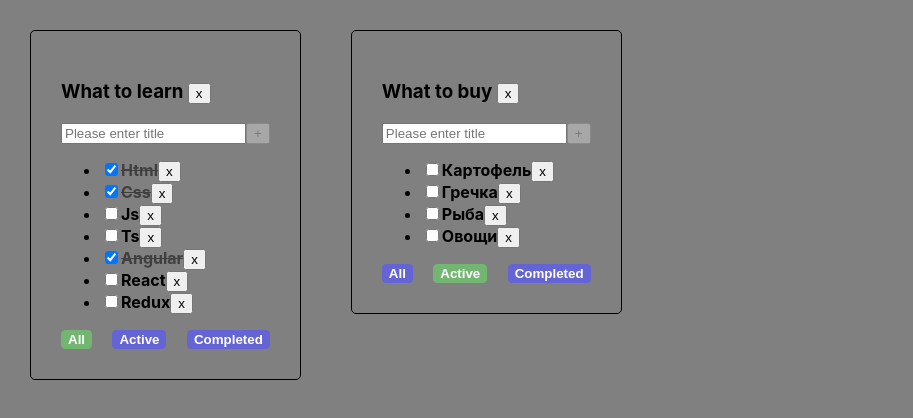
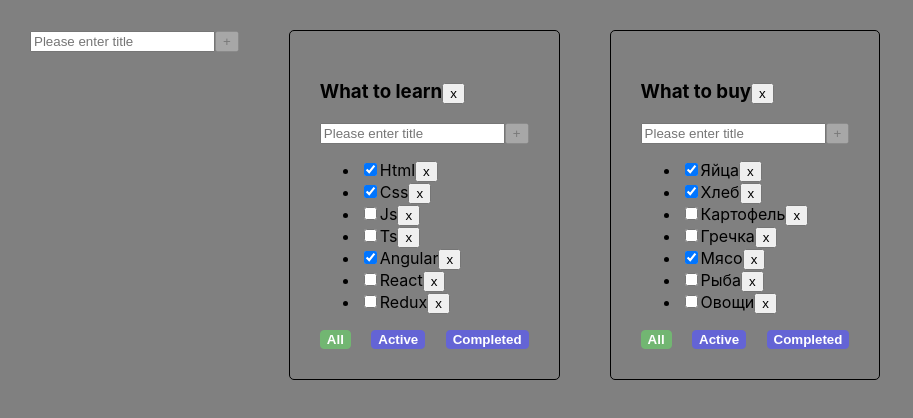
Before and after one commit to maskal2719/to-do, a React (Create React App) app: page / in a window 1280 px wide. Shown: the top 418 px of the page, without its empty margins (0-913 px from the left). Built offline with nearby package versions, Linux system fonts and the light colour scheme.

Commit message:
lesson 6

```diff
--- /dev/null
+++ b/src/AddItemForm.tsx
@@ -0,0 +1,57 @@
+import React, {ChangeEvent, useState} from 'react';
+
+type AddItemFormPropsType = {
+    callBack: (title: string) => void
+
+}
+
+export const AddItemForm = (props: AddItemFormPropsType) => {
+
+    const [title, setTitle] = useState('')
+    const [error, setError] = useState<boolean>(false)
+    const maxLengthUserMessage: number = 15;
+    const isUserMessageToLong: boolean = title.length > maxLengthUserMessage
+
+    const userMaxLength = error && <div style={{color: 'red'}}>Title is required</div>
+    const inputErrorMessage = error || isUserMessageToLong ? 'input-error' : ''
+    const userErrorMessage = isUserMessageToLong && <div style={{color: 'red'}}>Task title is so long</div>
+    const isAddBtnDisabled: boolean = title.length < 3 || title.length > 15
+
+    const addTask = () => {
+        const trimmedTitle = title.trim()
+        if (trimmedTitle) {
+            props.callBack(title)
+        } else {
+            setError(true)
+        }
+        setTitle('')
+    }
+
+    const onKeyDownAddTask = (event: React.KeyboardEvent) => {
+        event.key === 'Enter' && addTask()
+    }
+    const changeLocalTitle = (event: ChangeEvent<HTMLInputElement>) => {
+        error && setError(false)
+        setTitle(event.currentTarget.value)
+    }
+
+
+
+    return (
+        <div>
+            <input
+                value={title}
+                onChange={changeLocalTitle}
+                onKeyDown={onKeyDownAddTask}
+                placeholder={'Please enter title'}
+                className={inputErrorMessage}
+            />
+            <button disabled={isAddBtnDisabled} onClick={() => {
+                addTask()
+            }}>+
+            </button>
+            {userMaxLength}
+            {userErrorMessage}
+        </div>
+    );
+};
--- a/src/App.tsx
+++ b/src/App.tsx
@@ -2,6 +2,7 @@ import React, {useState} from 'react';
 import './App.css';
 import TodoList, {TaskType} from "./TodoList";
 import {v1} from "uuid";
+import {AddItemForm} from "./AddItemForm";
 
 //crud
 //R - filter, sort, search
@@ -20,7 +21,7 @@ const App = () => {
 
     let [todolists, setTodolists] = useState<Array<TodolistsType>>([
         {id: todolistId1, title: 'What to learn', filter: 'all'},
-        {id: todolistId2, title: 'What to buy', filter: 'active'},
+        {id: todolistId2, title: 'What to buy', filter: 'all'},
     ])
 
     let [tasks, setTasks] = useState({
@@ -78,10 +79,26 @@ const App = () => {
         delete tasks[todolistId]
     }
 
+    const addTodolist = (newTitle: string) => {
+        const newId = v1()
+        let newTodoList: TodolistsType = {id:newId, title: newTitle, filter: 'all'}
+        setTodolists([newTodoList, ...todolists])
+        setTasks({...tasks, [newId] : []})
+    }
+
+    const updateTask = (title: string, todolistId: string, taskId: string) => {
+        setTasks({...tasks, [todolistId]: tasks[todolistId].map(el=> el.id === taskId ?  {...el, id: taskId, title: title} : el )});
+    }
+
+    const changeTodolistTitle = (todolistId: string, title: string) => {
+        setTodolists(todolists.map(tl => tl.id === todolistId ? {...tl, title} : tl))
+    }
+
 
 
     return (
         <div className="App">
+            <AddItemForm callBack={addTodolist}/>
             {todolists.map(el => {
 
                 const getFilteredTasks = (tasks: TaskType[], filter: FilterValueType): TaskType[] => {
@@ -109,6 +126,8 @@ const App = () => {
                         changeTaskStatus={changeTaskStatus}
                         todolistId={el.id}
                         removeTodolist={removeTodolist}
+                        updateTask={updateTask}
+                        changeTodolistTitle={changeTodolistTitle}
                     />
                 )
             })}
--- /dev/null
+++ b/src/EditableSpan.tsx
@@ -0,0 +1,33 @@
+import React, {ChangeEvent, useState} from 'react';
+
+type EditableSpan = {
+    oldTitle: string
+    callBack: (title: string) => void
+}
+
+const EditableSpan = (props: EditableSpan) => {
+
+    const [edit, setEdit] = useState<boolean>(false)
+    const [newTitle, setNewTitle] = useState(props.oldTitle)
+
+    const editHandler = () => {
+        setEdit(!edit)
+        addTask()
+    }
+
+    const onChangeHandler = (e: ChangeEvent<HTMLInputElement>) => {
+        setNewTitle(e.currentTarget.value)
+    }
+
+    const addTask = () => {
+        props.callBack(newTitle)
+    }
+
+    return (
+        !edit ? <span onDoubleClick={editHandler}>{props.oldTitle}</span>
+            : <input onBlur={editHandler} value={newTitle} autoFocus type="text" onChange={onChangeHandler}/>
+
+    );
+};
+
+export default EditableSpan;
--- a/src/TodoList.tsx
+++ b/src/TodoList.tsx
@@ -1,16 +1,20 @@
 import React, {ChangeEvent, ChangeEventHandler, RefObject, useRef, useState} from 'react';
 import {FilterValueType} from "./App";
+import {AddItemForm} from "./AddItemForm";
+import EditableSpan from "./EditableSpan";
 
 type TodoListPropsType = {
     title: string
     filter: FilterValueType
     tasks: Array<TaskType>
     changeFilterValue: (todolistId: string, filter: FilterValueType) => void
-    removeTask: (todolistId: string,id: string) => void
+    removeTask: (todolistId: string, id: string) => void
     addTask: (todolistId: string, title: string) => void
     changeTaskStatus: (todolistId: string, id: string, isDone: boolean) => void
     todolistId: string
     removeTodolist: (todolistId: string) => void
+    updateTask: (title: string, todolistId: string, taskId: string) => void
+    changeTodolistTitle: (todolistId: string, title: string) => void
 }
 
 export type TaskType = {
@@ -22,10 +26,10 @@ export type TaskType = {
 //так же можно типизировать пропс TodoList: FC<TodoListPropsType> = (props)
 const TodoList = (props: TodoListPropsType) => {
 
-    const [title, setTitle] = useState('')
-    const [error, setError] = useState<boolean>(false)
-    const maxLengthUserMessage: number = 15;
-    const isUserMessageToLong: boolean = title.length > maxLengthUserMessage
+    // const [title, setTitle] = useState('')
+    // const [error, setError] = useState<boolean>(false)
+    // const maxLengthUserMessage: number = 15;
+    // const isUserMessageToLong: boolean = title.length > maxLengthUserMessage
 
     // Способ с useRef
     // const addTaskInput: RefObject<HTMLInputElement> = useRef(null)
@@ -36,26 +40,35 @@ const TodoList = (props: TodoListPropsType) => {
     //     }
     // }
 
-    const addTask = () => {
-        const trimmedTitle = title.trim()
-        if (trimmedTitle) {
-            props.addTask(props.todolistId,title)
-        } else {
-            setError(true)
-        }
-        setTitle('')
-    }
-    const onKeyDownAddTask = (event: React.KeyboardEvent) => {
-        event.key === 'Enter' && addTask()
-    }
-    const changeLocalTitle = (event: ChangeEvent<HTMLInputElement>) => {
-        error && setError(false)
-        setTitle(event.currentTarget.value)
+    // const addTask = () => {
+    //     const trimmedTitle = title.trim()
+    //     if (trimmedTitle) {
+    //         props.addTask(props.todolistId,title)
+    //     } else {
+    //         setError(true)
+    //     }
+    //     setTitle('')
+    // }
+    // const onKeyDownAddTask = (event: React.KeyboardEvent) => {
+    //     event.key === 'Enter' && addTask()
+    // }
+    // const changeLocalTitle = (event: ChangeEvent<HTMLInputElement>) => {
+    //     error && setError(false)
+    //     setTitle(event.currentTarget.value)
+    // }
+
+    const handlerCreator = (filter: FilterValueType) => {
+        return () => props.changeFilterValue(props.todolistId, filter)
     }
 
-    const handlerCreator = (filter: FilterValueType) => {
-        return () => props.changeFilterValue(props.todolistId,filter)
+    const updateTaskHandler = (taskId: string, newTitle: string) => {
+        props.updateTask(newTitle, props.todolistId, taskId)
     }
+
+    const onChangeTodolistTitleHandler = (newTitle: string) => {
+        props.changeTodolistTitle(props.todolistId, newTitle)
+    }
+
     //Второй вариант записи креэйтора
     // const handlerCreator = (filter: FilterValueType) => () => props.changeFilterValue(filter)
     // Третий вариант с типизацией
@@ -74,48 +87,58 @@ const TodoList = (props: TodoListPropsType) => {
             // taskClasses.join(' ')
 
             let taskClasses = task.isDone ? 'task task-done' : 'task';
-            const removeTask = () => props.removeTask(props.todolistId,task.id)
+            const removeTask = () => props.removeTask(props.todolistId, task.id)
             //onClickRemoveTaskHandler
             const onChangeTaskStatusHandler = (event: ChangeEvent<HTMLInputElement>) => props.changeTaskStatus(props.todolistId, task.id, event.currentTarget.checked)
+
 
             return (
                 <li key={task.id}>
                     <input onChange={onChangeTaskStatusHandler} checked={task.isDone} type="checkbox"/>
-                    <span className={taskClasses}>{task.title}</span>
+                    {/*<span className={taskClasses}>{task.title}</span>*/}
+                    <EditableSpan oldTitle={task.title}
+                                  callBack={(newTitle: string) => updateTaskHandler(task.id, newTitle)}/>
                     <button onClick={removeTask}>x</button>
                 </li>
             )
         }) : <span>Your tasks list is empty</span>
 
-    const userMaxLength = error && <div style={{color: 'red'}}>Title is required</div>
-    const inputErrorMessage = error || isUserMessageToLong ? 'input-error' : ''
-    const userErrorMessage = isUserMessageToLong && <div style={{color: 'red'}}>Task title is so long</div>
-    const isAddBtnDisabled: boolean = title.length < 3 || title.length > 15
+    // const userMaxLength = error && <div style={{color: 'red'}}>Title is required</div>
+    // const inputErrorMessage = error || isUserMessageToLong ? 'input-error' : ''
+    // const userErrorMessage = isUserMessageToLong && <div style={{color: 'red'}}>Task title is so long</div>
+    // const isAddBtnDisabled: boolean = title.length < 3 || title.length > 15
+    const addTaskHandler = (title: string) => {
+        props.addTask(props.todolistId, title)
+    }
 
     return (
         <div>
             <div className='todolist'>
-                <h3>{props.title} <button onClick={() => props.removeTodolist(props.todolistId)}>x</button></h3>
-                <div>
-                    {/*Способ с useRef*/}
-                    {/*<input ref={addTaskInput}/>*/}
-                    {/*<button onClick={addTask}>+</button>*/}
+                <h3>
+                    <EditableSpan oldTitle={props.title} callBack={onChangeTodolistTitleHandler}/>
+                    <button onClick={() => props.removeTodolist(props.todolistId)}>x</button>
+                </h3>
+                {/*<div>*/}
+                {/*    /!*Способ с useRef*!/*/}
+                {/*    /!*<input ref={addTaskInput}/>*!/*/}
+                {/*    /!*<button onClick={addTask}>+</button>*!/*/}
 
-                    {/*Способ с onChange*/}
-                    <input
-                        value={title}
-                        onChange={changeLocalTitle}
-                        onKeyDown={onKeyDownAddTask}
-                        placeholder={'Please enter title'}
-                        className={inputErrorMessage}
-                    />
-                    <button disabled={isAddBtnDisabled} onClick={() => {
-                        addTask()
-                    }}>+
-                    </button>
-                    {userMaxLength}
-                    {userErrorMessage}
-                </div>
+                {/*    /!*Способ с onChange*!/*/}
+                {/*    <input*/}
+                {/*        value={title}*/}
+                {/*        onChange={changeLocalTitle}*/}
+                {/*        onKeyDown={onKeyDownAddTask}*/}
+                {/*        placeholder={'Please enter title'}*/}
+                {/*        className={inputErrorMessage}*/}
+                {/*    />*/}
+                {/*    <button disabled={isAddBtnDisabled} onClick={() => {*/}
+                {/*        addTask()*/}
+                {/*    }}>+*/}
+                {/*    </button>*/}
+                {/*    {userMaxLength}*/}
+                {/*    {userErrorMessage}*/}
+                {/*</div>*/}
+                <AddItemForm callBack={addTaskHandler}/>
                 <ul>
                     {tasksItems}
                 </ul>
```
